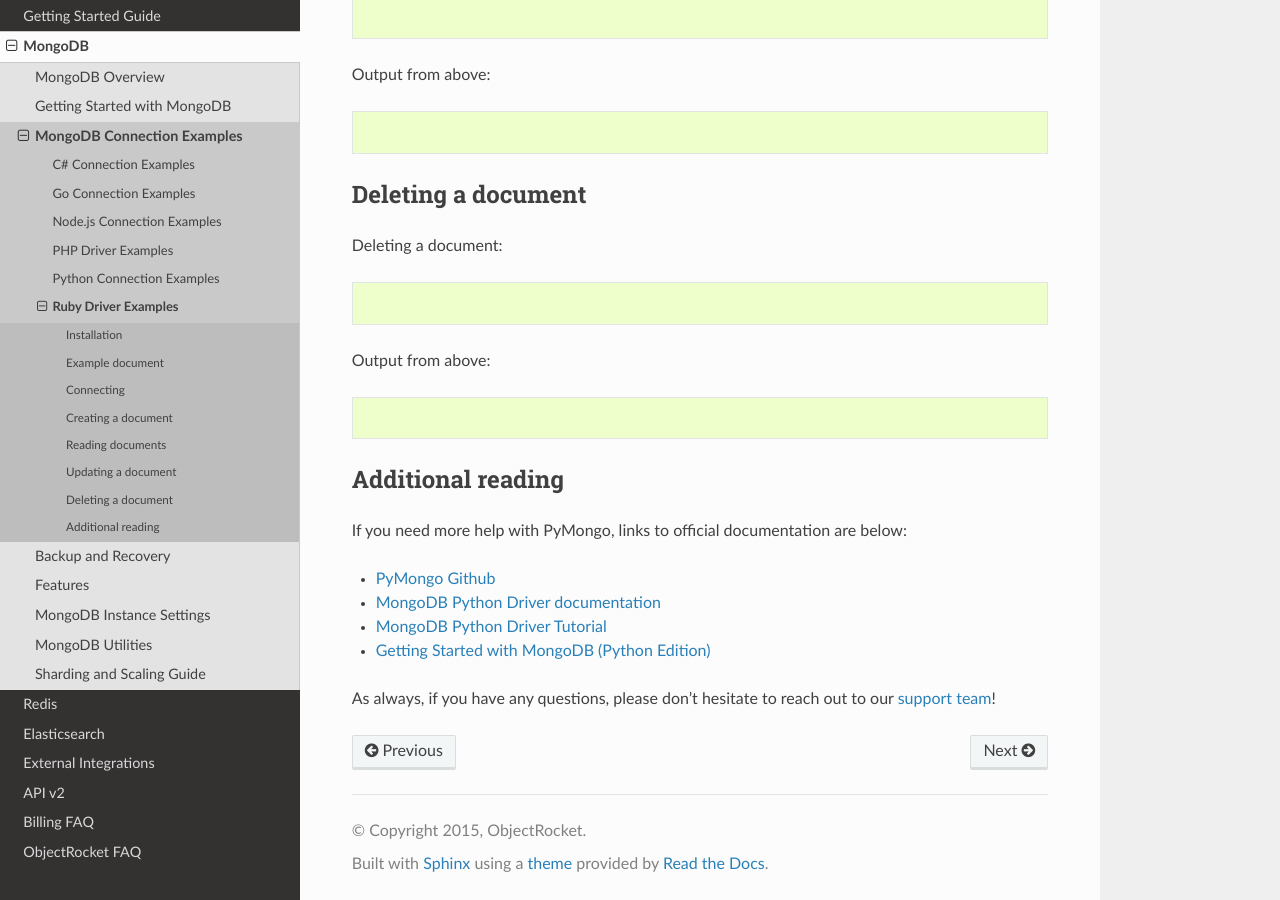
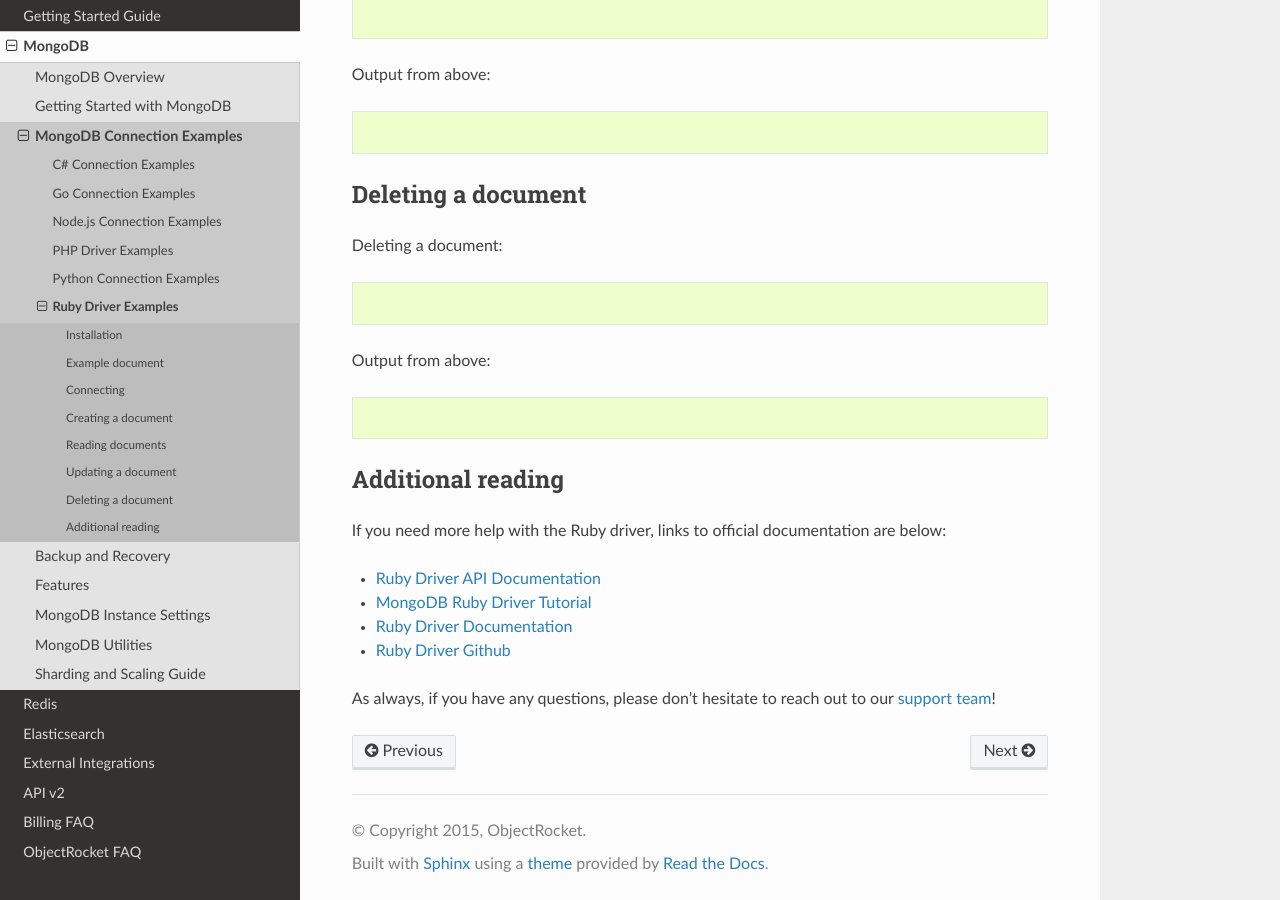
Before and after one commit to zcorleissen/documentation, a Sphinx documentation site: the page built from source/ruby_examples.rst, in a window 1280 px wide and 900 px high, scrolled down 3318 px. Built offline with Sphinx 7.4.7 and the Read the Docs theme 2.0.0, drawn with Linux system fonts in a browser that asks for light colours.

Commit message:
ruby example fixes

```diff
--- a/source/ruby_examples.rst
+++ b/source/ruby_examples.rst
@@ -179,7 +179,7 @@
 
 Creating and inserting a document:
 
-.. code-block:: python
+.. code-block:: ruby
 
 
 
@@ -194,7 +194,7 @@
 
 Finding a document with a specific field:
 
-.. code-block:: python
+.. code-block:: ruby
 
 
 
@@ -209,7 +209,7 @@
 
 Updating a document:
 
-.. code-block:: python
+.. code-block:: ruby
 
 
 
@@ -224,7 +224,7 @@
 
 Deleting a document:
 
-.. code-block:: python
+.. code-block:: ruby
 
 
 
@@ -237,11 +237,11 @@
 Additional reading
 ------------------
 
-If you need more help with PyMongo, links to official documentation are below:
+If you need more help with the Ruby driver, links to official documentation are below:
 
-* `PyMongo Github <https://github.com/mongodb/mongo-python-driver>`_
-* `MongoDB Python Driver documentation <http://docs.mongodb.org/ecosystem/drivers/python/>`_
-* `MongoDB Python Driver Tutorial <http://api.mongodb.org/python/current/tutorial.html>`_
-* `Getting Started with MongoDB (Python Edition) <http://docs.mongodb.org/getting-started/python>`_
+* `Ruby Driver API Documentation <http://api.mongodb.org/ruby/>`_
+* `MongoDB Ruby Driver Tutorial <http://docs.mongodb.org/ecosystem/tutorial/ruby-driver-tutorial/>`_
+* `Ruby Driver Documentation <http://docs.mongodb.org/ecosystem/drivers/ruby/>`_
+* `Ruby Driver Github <https://github.com/mongodb/mongo-ruby-driver>`_
 
 As always, if you have any questions, please don't hesitate to reach out to our `support team <mailto:support@objectrocket.com>`_!
```
